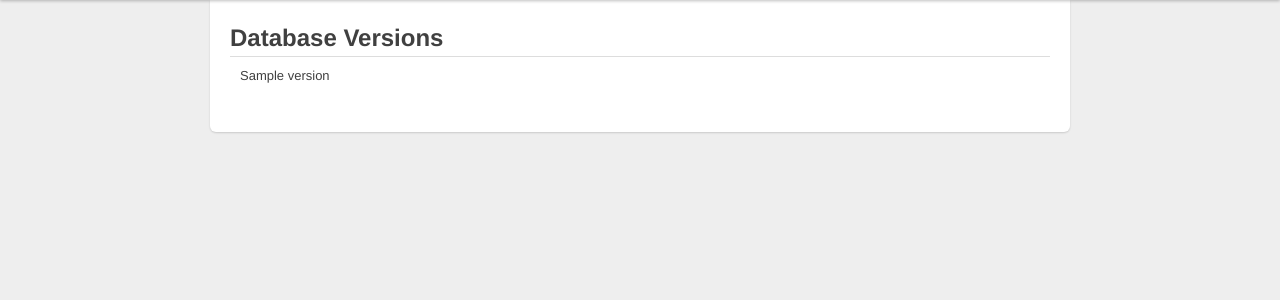
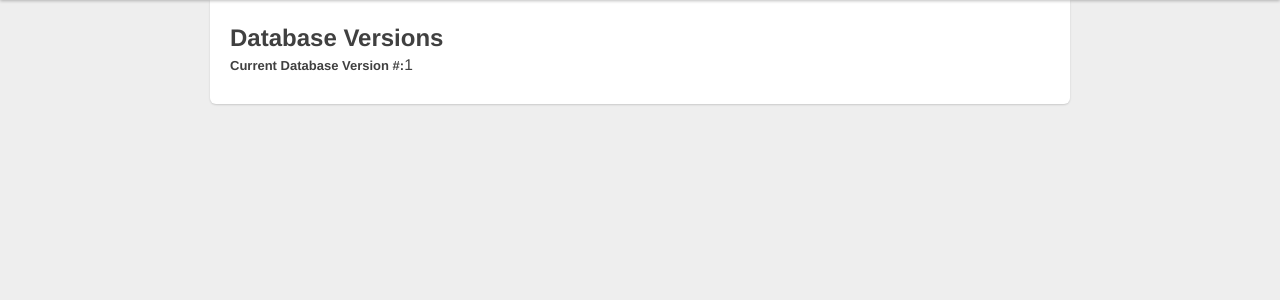
Before and after one commit to jgumbley/base_flask_project, a Flask app: template templates/sysadmin.html in a window 1280 px wide. Shown: the part 40-340 px from the top of the page. Run offline with Flask 2, Linux system fonts and the light colour scheme; the template is opened without the code that fills it: most values are stand-ins (such as "Sample title", 1, 10 or a date in 2020); some libraries are stand-ins or nearby versions.

Commit message:
make database version a single value rather than a list

```diff
--- a/app.py
+++ b/app.py
@@ -14,8 +14,8 @@ def index():
 
 @app.route('/sysadmin')
 def sysadmin():
-    all_database_versions = orm.session.query(DatabaseVersion).all()
-    return render_template('sysadmin.html', vers=all_database_versions)
+    database_version = orm.session.query(DatabaseVersion).first()
+    return render_template('sysadmin.html', db_ver_num = database_version.version)
 
 if __name__ == '__main__':
     app.run(debug=True)
--- a/templates/sysadmin.html
+++ b/templates/sysadmin.html
@@ -23,11 +23,7 @@
 
       <div class="content">
           <h2>Database Versions</h2>
-          <table>
-          {% for version in vers %}
-              <tr><td>{{ version.version }}</td></tr>
-          {% endfor %}
-          </table>
+          <p><b>Current Database Version #:</b><big>{{ db_ver_num }}</big></p>
       </div>
 
 {% endblock %}
```
